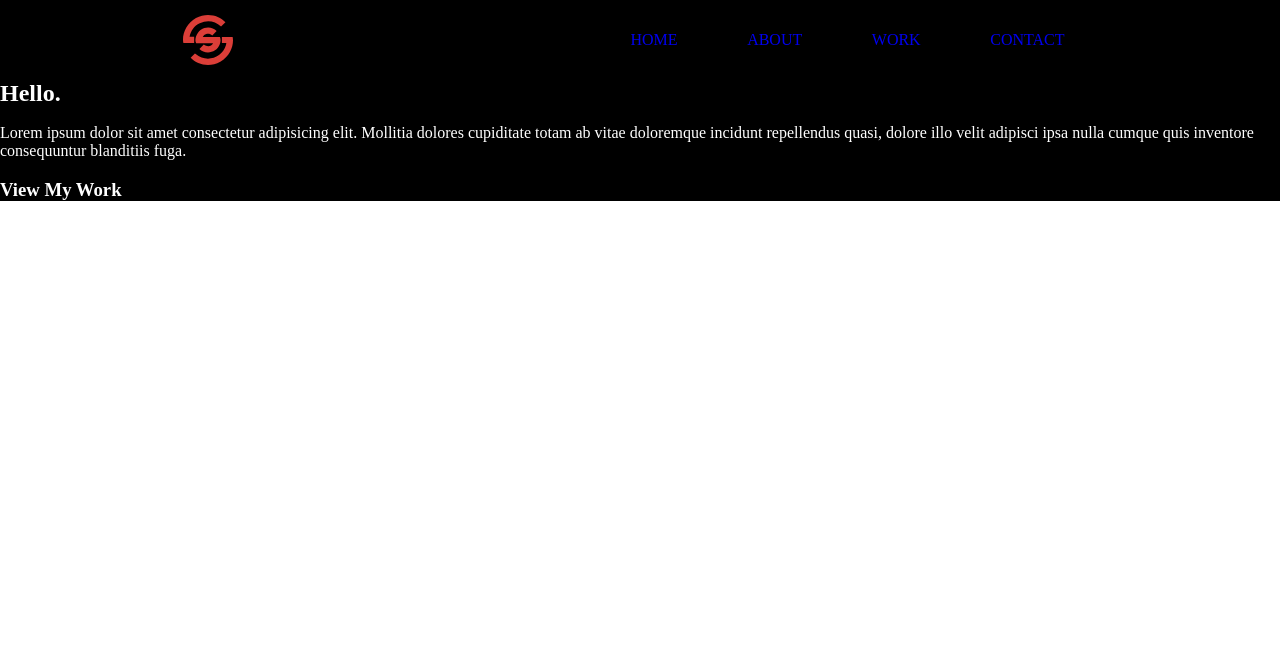
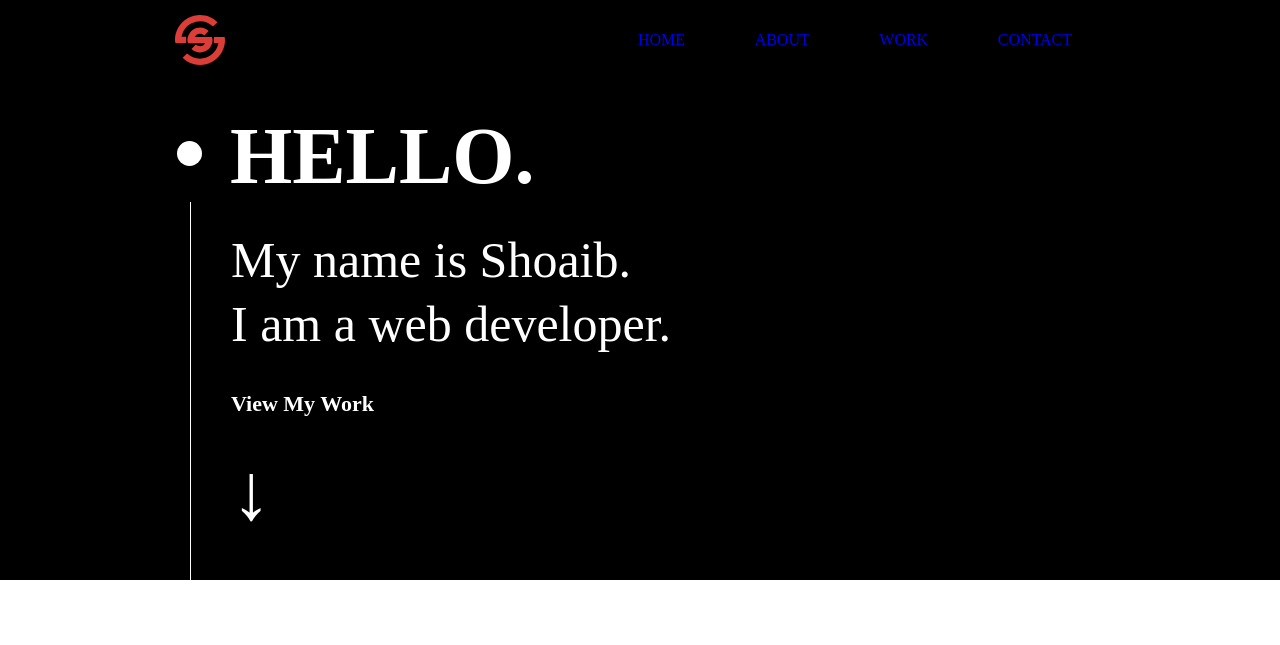
Before and after one commit to shoshaikh7/thinkful-portfolio-1, a plain HTML site: page index.html in a window 1280 px wide. Drawn offline with nearby package versions, Linux system fonts and the light colour scheme.

Commit message:
finished styling intro section

```diff
--- a/index.html
+++ b/index.html
@@ -1,16 +1,21 @@
 <!DOCTYPE html>
 <html>
+
 <head>
   <meta charset="utf-8">
   <meta name="viewport" content="width=device-width">
   <title>Thinkful Portfolio 1</title>
-    <link rel="stylesheet" href="https://cdnjs.cloudflare.com/ajax/libs/normalize/8.0.1/normalize.min.css" integrity="sha512-NhSC1YmyruXifcj/KFRWoC561YpHpc5Jtzgvbuzx5VozKpWvQ+4nXhPdFgmx8xqexRcpAglTj9sIBWINXa8x5w==" crossorigin="anonymous" />
+  <link rel="stylesheet" href="https://cdnjs.cloudflare.com/ajax/libs/normalize/8.0.1/normalize.min.css"
+    integrity="sha512-NhSC1YmyruXifcj/KFRWoC561YpHpc5Jtzgvbuzx5VozKpWvQ+4nXhPdFgmx8xqexRcpAglTj9sIBWINXa8x5w=="
+    crossorigin="anonymous" />
   <link rel="stylesheet" href="style.css">
 </head>
+
 <body>
   <!-- DESKTOP ONLY -->
   <!-- Header -->
   <header>
+    <div class="container">
       <!-- Logo -->
       <h1 id="logo">
         <a href="#intro" id="logo">
@@ -26,9 +31,12 @@
             <g id="Layer_2" data-name="Layer 2">
               <g id="Layer_1-2" data-name="Layer 1">
                 <g id="_2mQiQX" data-name="2mQiQX">
-                  <path class="cls-1" d="M122.23,174.07c20.14,14.61,44.15,11.81,54.8-7.69H77.46c-12-22.63,1.72-61.51,27.53-79.63,29.19-20.49,70.35-17,92.67,7.41l-25.59,25.69c-9.77-8.15-21.88-12.08-35.67-7.84a33.56,33.56,0,0,0-20.57,16.61H217.12c11.06,24-3,61.69-29,79.27-29,19.58-69.12,15.78-91.49-8.1Z" />
-                  <path class="cls-1" d="M2.29,165.27C-8.45,116.85,19,49.62,76.35,18.2,139.28-16.25,211.13,1.81,249.41,42.28L223.76,67.52c-36.69-31.91-79.09-40.9-125.38-18.85-32.92,15.69-52.07,43-59.79,79.56H65.67v37Z" />
-                  <path class="cls-1" d="M254.63,165.26h-26V128.63h63.17c9,42.91-11,111.41-72.74,146.22-62.45,35.24-135.44,17.88-174.16-23.12l25.17-25.08L69.21,225c1.82,1.52,3.67,3,5.45,4.56,60.62,53.12,156,25,178.09-52.59C253.71,173.56,253.9,169.95,254.63,165.26Z" />
+                  <path class="cls-1"
+                    d="M122.23,174.07c20.14,14.61,44.15,11.81,54.8-7.69H77.46c-12-22.63,1.72-61.51,27.53-79.63,29.19-20.49,70.35-17,92.67,7.41l-25.59,25.69c-9.77-8.15-21.88-12.08-35.67-7.84a33.56,33.56,0,0,0-20.57,16.61H217.12c11.06,24-3,61.69-29,79.27-29,19.58-69.12,15.78-91.49-8.1Z" />
+                  <path class="cls-1"
+                    d="M2.29,165.27C-8.45,116.85,19,49.62,76.35,18.2,139.28-16.25,211.13,1.81,249.41,42.28L223.76,67.52c-36.69-31.91-79.09-40.9-125.38-18.85-32.92,15.69-52.07,43-59.79,79.56H65.67v37Z" />
+                  <path class="cls-1"
+                    d="M254.63,165.26h-26V128.63h63.17c9,42.91-11,111.41-72.74,146.22-62.45,35.24-135.44,17.88-174.16-23.12l25.17-25.08L69.21,225c1.82,1.52,3.67,3,5.45,4.56,60.62,53.12,156,25,178.09-52.59C253.71,173.56,253.9,169.95,254.63,165.26Z" />
                 </g>
               </g>
             </g>
@@ -44,21 +52,32 @@
           <li><a href="#contact-me" class="nav-links">Contact</a></li>
         </ul>
       </nav>
+    </div>
   </header>
   <!-- Intro -->
   <section id="intro">
+    <div class="container">
+      <span class="circle"></span>
       <h2>Hello.</h2>
-      <p>Lorem ipsum dolor sit amet consectetur adipisicing elit. Mollitia dolores cupiditate totam ab vitae doloremque incidunt repellendus quasi, dolore illo velit adipisci ipsa nulla cumque quis inventore consequuntur blanditiis fuga.</p>
-      <h3>View My Work</h3>
+      <div id="intro-content">
+        <p>My name is Shoaib.</p>
+        <p>I am a web developer.</p>
+        <h3>View my work</h3>
+        <span id="down-arrow">&#8595;</span>
+      </div>
+      <!-- Intro Content - End -->
+    </div>
+    <!-- Intro Container - End -->
   </section>
+  <!-- Intro - End -->
   <!-- Main -->
   <main>
+    <!-- My Work -->
+    <section id="my-work">
+
+    </section>
     <!-- About Me -->
     <section id="about-me">
-
-      </section>
-      <!-- My Work -->
-      <section id="my-work">
 
     </section>
     <!-- Contact Me -->
@@ -71,4 +90,5 @@
 
   </footer>
 </body>
+
 </html>
--- a/style.css
+++ b/style.css
@@ -1,18 +1,35 @@
 /* DESKTOP ONLY */
+* {
+  box-sizing: border-box;
+}
 body {
   /* background-color: #181A1B; */
 
 }
 
+.container {
+  max-width: 960px;
+  margin: 0 auto;
+  padding: 15px;
+}
+
+.circle {
+  background-color: #fff;
+  width: 25px;
+  height: 25px;
+  display: inline-block;
+  border-radius: 50%;
+}
+
 /***************** Header - Start *****************/
 header {
-  /* background-color: #181A1B; */
   background-color: #000;
-  width: 100%;
-  padding: 15px 0;
+  color: #fff;
+}
+
+header .container {
   display: flex;
-  justify-content: space-around;
-  align-items: center;
+  justify-content: space-between;
 }
 
 /***************** Logo - Start *****************/
@@ -30,7 +47,6 @@ nav {
   display: inline-flex;
   justify-content: space-evenly;
   align-items: center;
-  color: #fff;
 }
 
 .nav-bar {
@@ -66,12 +82,58 @@ nav {
 #intro {
   background-color: #000;
   color: #fff;
+  height: 500px;
+}
+
+#intro .container {
+  position: relative;
+  padding: 30px;
+  height: 100%;
 }
 
 #intro h2 {
   margin: 0;
+  padding-left: 40px;
+  font-size: 80px;
+  text-transform: uppercase;
+  display: inline-block;
 }
+
+#intro .circle {
+  position: absolute;
+  top: 61px;
+  left: 17px;
+}
+
+#intro-content {
+  border-left: 1px solid #fff;
+  padding: 30px 0 0 40px;
+  height: 100%;
+}
+
+#intro-content p {
+  margin: 0;
+  padding-bottom: 7px;
+  font-size: 50px;
+}
+
+#intro-content h3 {
+  font-size: 22px;
+  margin: 30px 0;
+  text-transform: capitalize;
+}
+
+#down-arrow {
+  font-size: 80px;
+}
+
 /***************** Intro - End *****************/
+
+/***************** My Work - Start *****************/
+#my-work {
+  /* border: 1px solid olivedrab; */
+}
+/***************** My Work - End *****************/
 
 /***************** About Me - Start *****************/
 #about-me {
@@ -79,12 +141,6 @@ nav {
 }
 /***************** About Me - End *****************/
 
-/***************** My Work - Start *****************/
-#my-work {
-  /* border: 1px solid olivedrab; */
-}
-/***************** My Work - End *****************/
-
 /***************** Contact Me - Start *****************/
 #contact-me {
   /* border: 1px solid darkcyan; */
```
Lines whose indentation alone changed are shown as unchanged.
